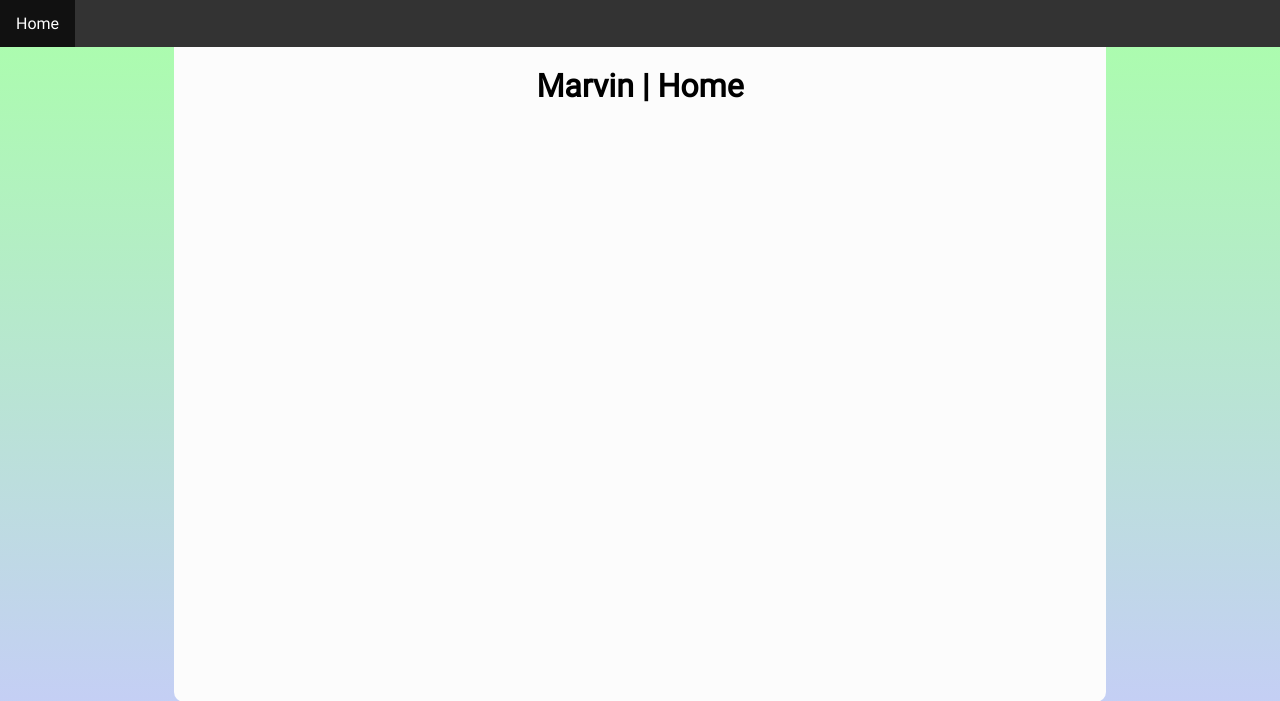
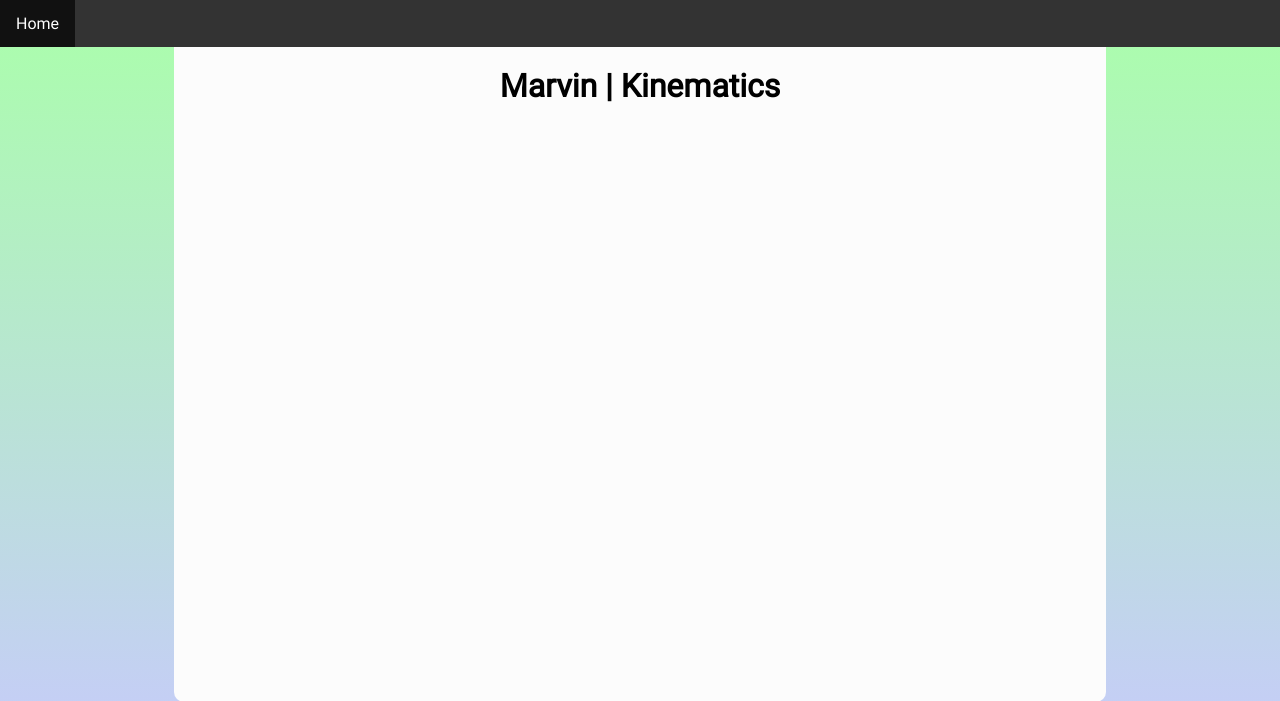
Before and after one commit to RafaelCenzano/Marvin-V4, a Flask app: template marvin/templates/kinematics.html in a window 1280 px wide. Shown: the top 701 px of the page. Run offline with Flask 2, Linux system fonts and the light colour scheme; the template is opened without the code that fills it, so the values that code supplies are empty.

Commit message:
update title

```diff
--- a/marvin/templates/kinematics.html
+++ b/marvin/templates/kinematics.html
@@ -1,6 +1,6 @@
 {% extends 'base.html' %}
 
-{% block title %}Home{% endblock %}
+{% block title %}Kinematics{% endblock %}
 
 {% block head_css %}
 <link rel='stylesheet' type='text/css' href="{{ url_for('static', filename='css/kinematics.css') }}">
@@ -8,6 +8,6 @@
 
 {% block content %}
 <div class="body-wrapper">
-<h1 class="center-align">Marvin | Home</h1>
+<h1 class="center-align">Marvin | Kinematics</h1>
 </div>
 {% endblock %}
```
